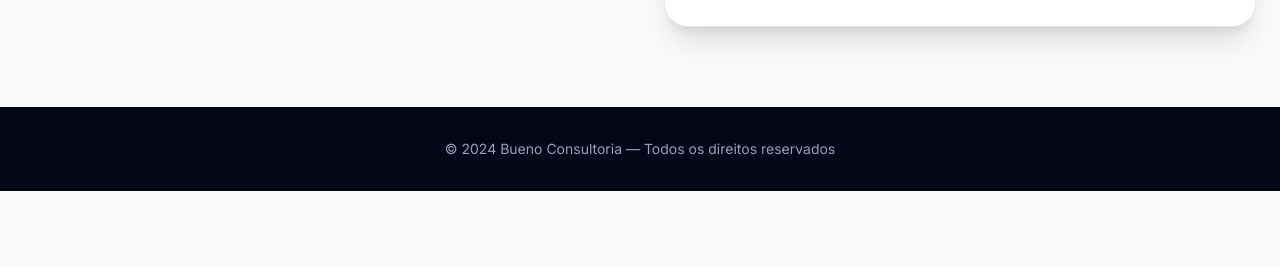
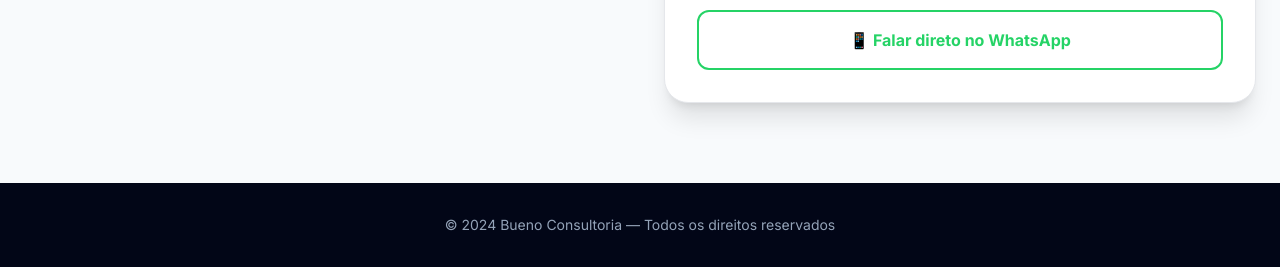
Before and after one commit to yerdnA-A/bueno, a website: page public/index.html in a window 1280 px wide. Shown: the part 557-824 px from the top of the page. Before the commit the page ends 800 px from the top, so only its background shows below. Drawn offline with nearby package versions, Linux system fonts and the light colour scheme.

Commit message:
ajustando tudo

```diff
--- a/public/index.html
+++ b/public/index.html
@@ -102,13 +102,22 @@
               <option value="Em atraso">Em atraso</option>
             </select>
 
-            <!-- ÚNICO BOTÃO -->
+            <!-- BOTÃO ENVIAR -->
             <button
               type="submit"
               class="w-full bg-[#800020] text-white py-4 rounded-xl font-bold hover:bg-[#600018]"
             >
               Enviar Formulário
             </button>
+
+            <!-- BOTÃO WHATSAPP -->
+            <a
+              href="https://wa.me/5519978037409?text=Olá,%20tenho%20interesse%20em%20vender%20meu%20consórcio."
+              target="_blank"
+              class="w-full block text-center border-2 border-[#25D366] text-[#25D366] py-4 rounded-xl font-bold hover:bg-[#25D366] hover:text-white transition"
+            >
+              📱 Falar direto no WhatsApp
+            </a>
           </form>
 
           <!-- MENSAGEM DE OBRIGADO -->
@@ -130,7 +139,7 @@
       © 2024 Bueno Consultoria — Todos os direitos reservados
     </footer>
 
-    <!-- SCRIPT (SEM TOKEN) -->
+    <!-- SCRIPT -->
     <script>
       const form = document.getElementById("telegramForm");
       const obrigado = document.getElementById("mensagemObrigado");
```
